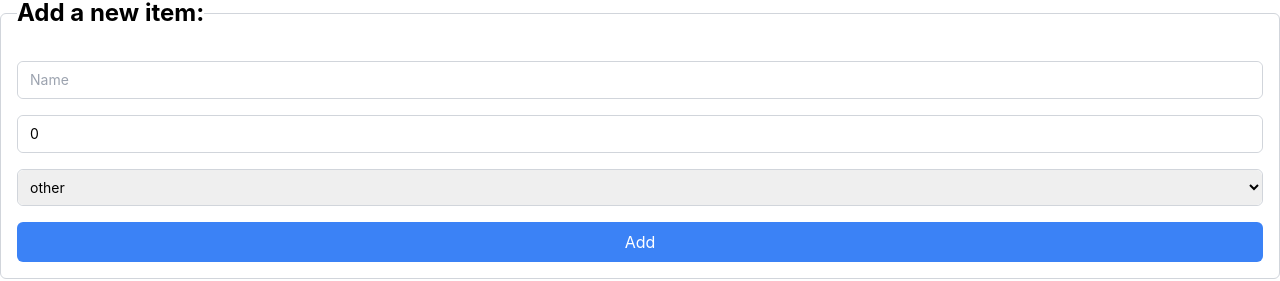
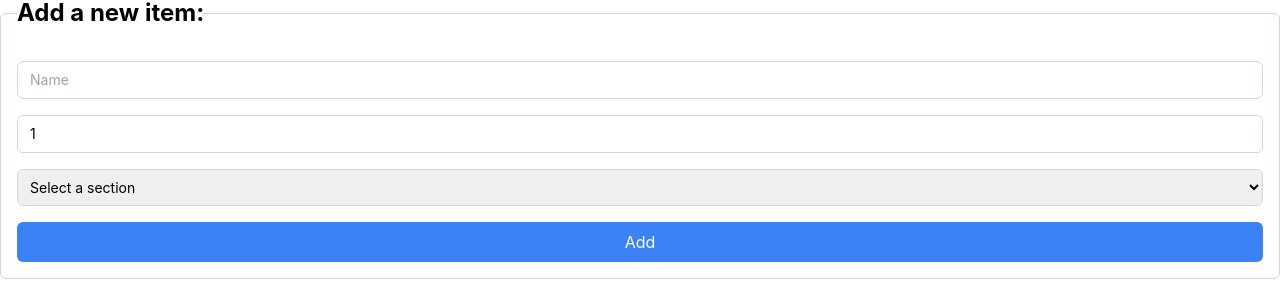
Before and after one commit to laraduerlich/neuefische-group-project-groceryshopping, a React (Vite) app in the folder frontend/: page /shoppinglist in a window 1280 px wide. Shown: the part 91-372 px from the top of the page. Built offline with nearby package versions, Linux system fonts and the light colour scheme.

Commit message:
fix: Set default section to null

```diff
--- a/frontend/src/components/ItemForm.tsx
+++ b/frontend/src/components/ItemForm.tsx
@@ -8,14 +8,18 @@ type ItemFormProps = {
 export default function ItemForm({onSubmit}: ItemFormProps){
 
     const [name, setName] = useState("");
-    const [section, setSection] = useState<Section>("other");
-    const [quantity, setQuantity] = useState("0");
+    const [section, setSection] = useState<Section | null>(null);
+    const [quantity, setQuantity] = useState("1");
 
     const handleSubmit = (event: FormEvent<HTMLFormElement>) => {
         event.preventDefault(); // Verhindert das Neuladen der Seite
+        if (!section) {
+            alert("Please select a section."); // Prompt user to select an option
+            return;
+        }
         onSubmit?.({name, section}, quantity); // Ruft den onSubmit-Handler auf
         setName("");
-        setSection("other");
+        setSection(null);
         setQuantity("1");
     };
 
@@ -46,10 +50,12 @@ export default function ItemForm({onSubmit}: ItemFormProps){
                 <div className="relative rounded-md border border-gray-300">
                     <select id="section"
                             name="section"
-                            value={section}
+                            value={section || ""}
                             onChange={(e) => setSection(e.target.value as Section)}
                             className="w-full p-2 text-sm rounded-md focus:outline-none dark:bg-gray-100 dark:text-gray-800 focus:dark:bg-gray-50 focus:dark:border-blue-600">
-                        {sections.map((section, index) => (<option key={index} value={section}>{section}</option>))}
+                        <option value="" disabled>Select a section</option>
+                        {sections.map((section, index) => (
+                            <option key={index} value={section}>{section}</option>))}
                     </select>
                 </div>
                 <button type="submit" className="w-full p-2 bg-blue-500 text-white rounded-md">Add</button>
```
